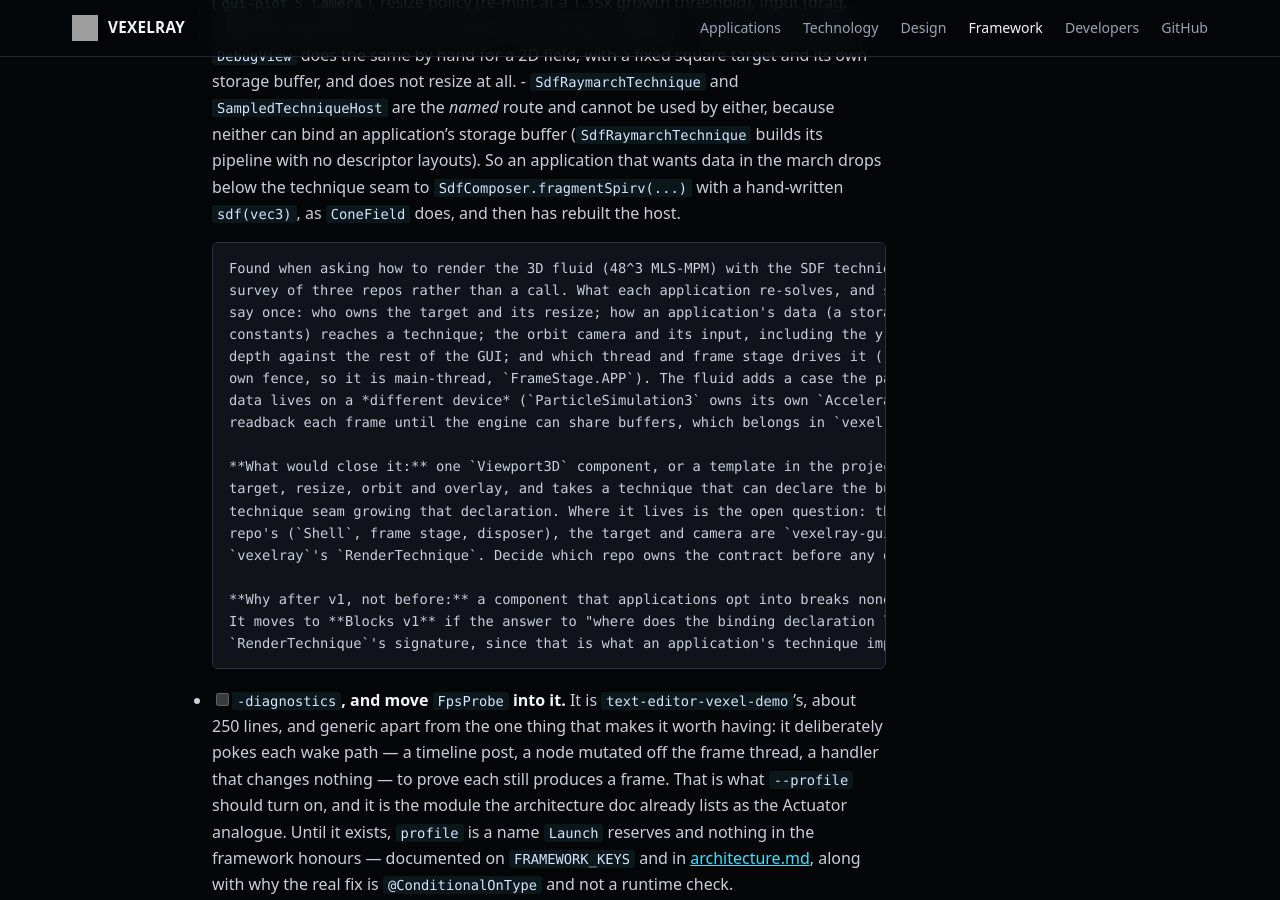
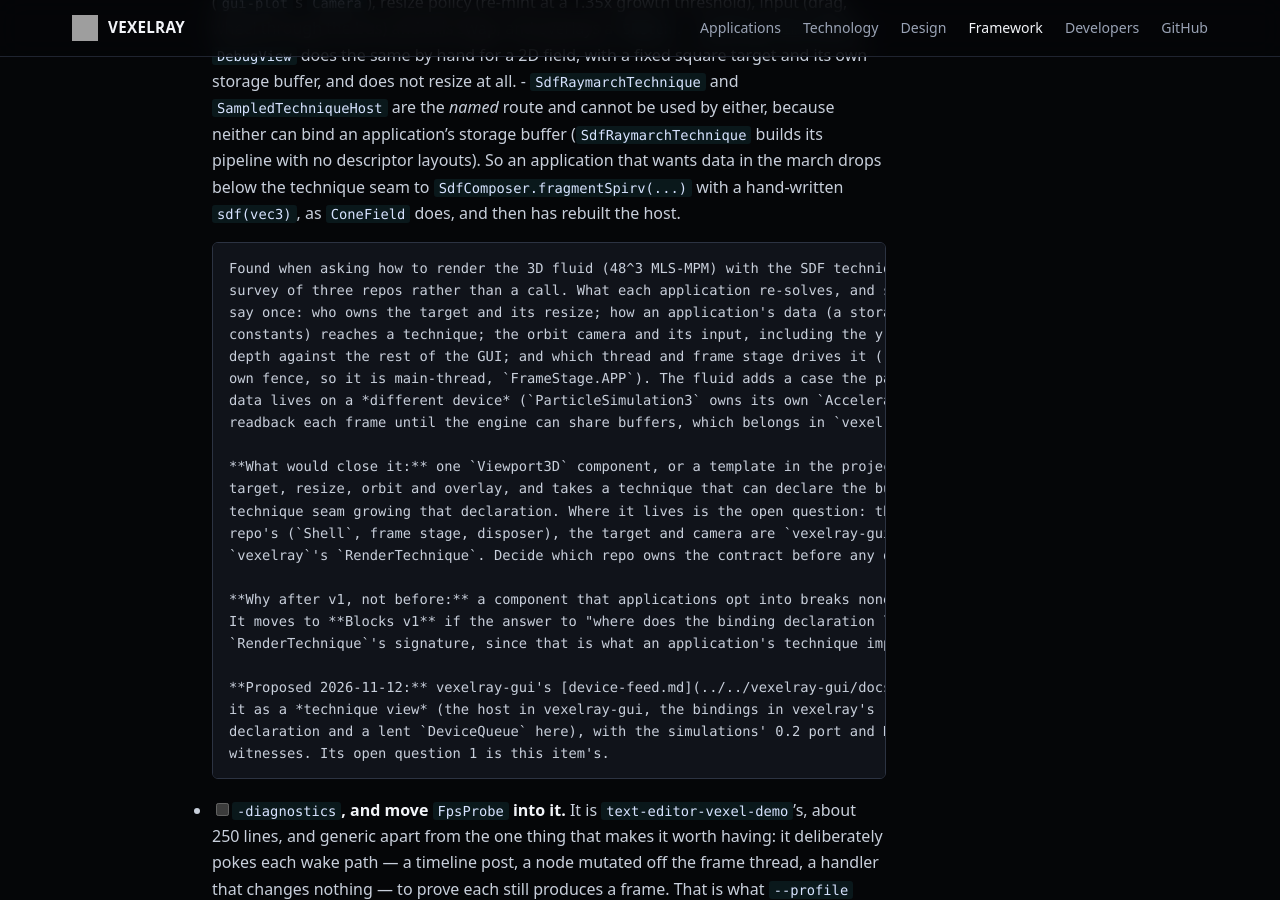
Before and after one commit to sibarum/vexelray-framework, a Jekyll site: the page built from docs/TODO.md, in a window 1280 px wide and 900 px high, scrolled down 21610 px. Built offline with Jekyll 4.4.1, drawn with Linux system fonts in a browser that asks for light colours; our own code applies the rules of GitHub Pages for plain Markdown files.

Commit message:
TODO: Viewport3D answered by vexelray-gui's device-feed plan
Co-Authored-By: Claude Opus 5.5 <noreply@anthropic.com>

```diff
--- a/docs/TODO.md
+++ b/docs/TODO.md
@@ -824,6 +824,11 @@ module behind a seam that already exists. Worth doing, and none of it waits for
       **Why after v1, not before:** a component that applications opt into breaks none that compiled without it.
       It moves to **Blocks v1** if the answer to "where does the binding declaration live" turns out to change
       `RenderTechnique`'s signature, since that is what an application's technique implements.
+
+      **Proposed 2026-11-12:** vexelray-gui's [device-feed.md](../../vexelray-gui/docs/plans/device-feed.md) answers
+      it as a *technique view* (the host in vexelray-gui, the bindings in vexelray's `RenderTechnique`, the
+      declaration and a lent `DeviceQueue` here), with the simulations' 0.2 port and Rasterware's video as its
+      witnesses. Its open question 1 is this item's.
 
 
 - [ ] **`-diagnostics`, and move `FpsProbe` into it.** It is `text-editor-vexel-demo`'s, about 250
```
